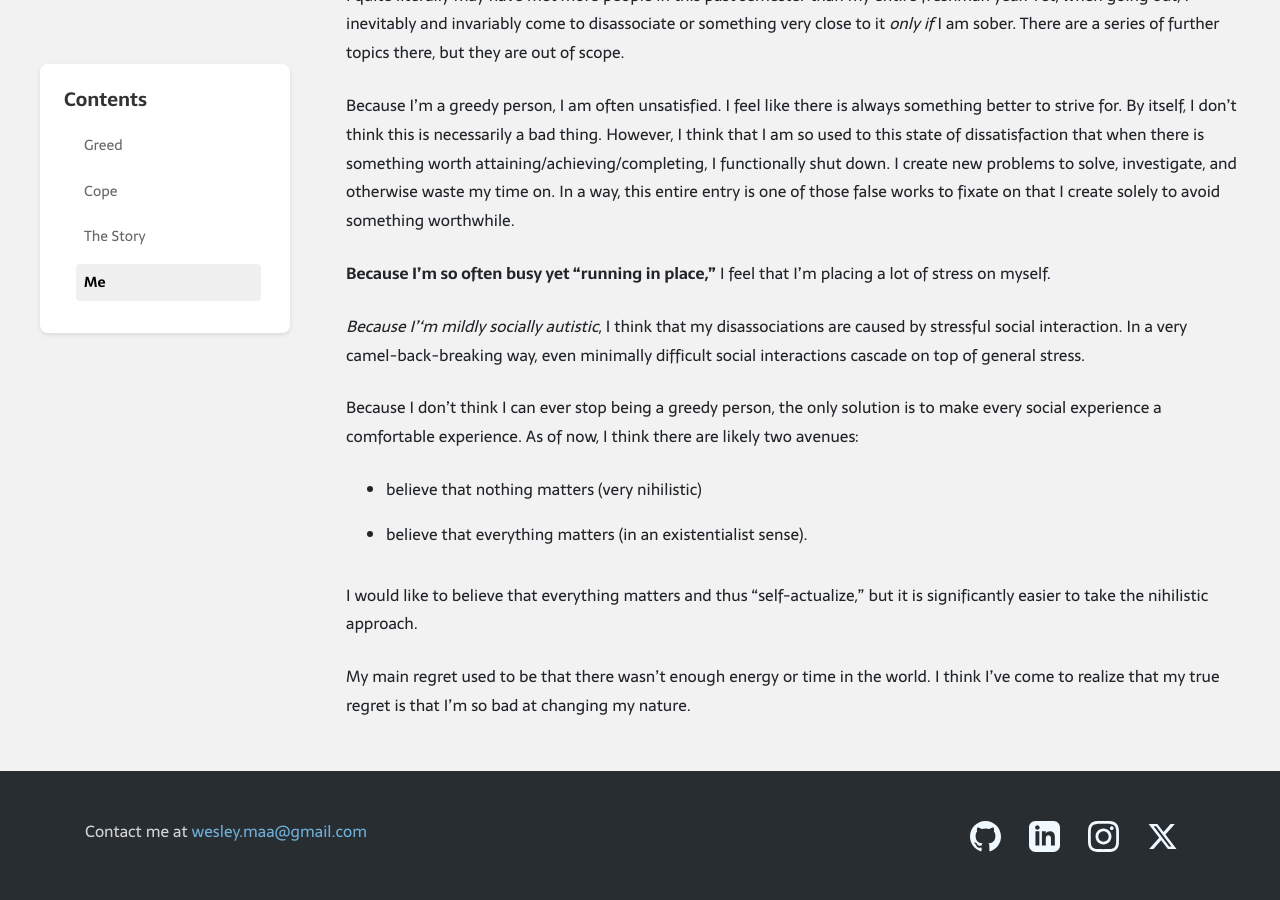
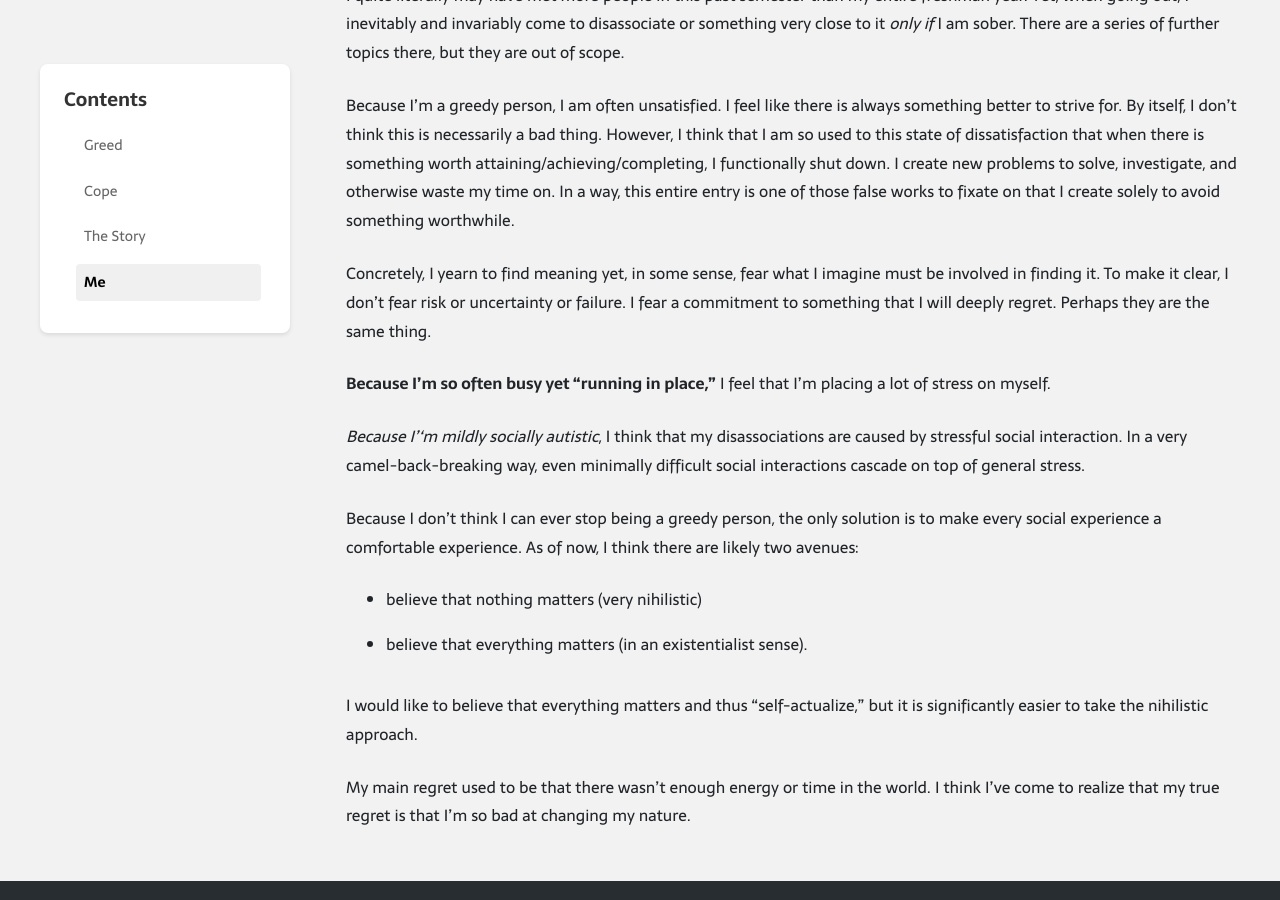
Before and after one commit to WT-MM/PortfolioSite, a Jekyll site: the page built from _posts/2026-02-12-greed-cope.md, in a window 1280 px wide and 900 px high, scrolled down 2045 px. Built offline with Jekyll 4.4.1, drawn with Linux system fonts in a browser that asks for light colours; nearby versions of some CDN libraries.

Commit message:
revision

```diff
--- a/_posts/2026-02-12-greed-cope.md
+++ b/_posts/2026-02-12-greed-cope.md
@@ -40,6 +40,8 @@ I quite literally may have met more people in this past semester than my entire
 
 Because I'm a greedy person, I am often unsatisfied. I feel like there is always something better to strive for. By itself, I don't think this is necessarily a bad thing. However, I think that I am so used to this state of dissatisfaction that when there is something worth attaining/achieving/completing, I functionally shut down. I create new problems to solve, investigate, and otherwise waste my time on. In a way, this entire entry is one of those false works to fixate on that I create solely to avoid something worthwhile.
 
+Concretely, I yearn to find meaning yet, in some sense, fear what I imagine must be involved in finding it. To make it clear, I don't fear risk or uncertainty or failure. I fear a commitment to something that I will deeply regret. Perhaps they are the same thing.
+
 **Because I'm so often busy yet "running in place,"** I feel that I'm placing a lot of stress on myself.
 
 *Because I''m mildly socially autistic*, I think that my disassociations are caused by stressful social interaction. In a very camel-back-breaking way, even minimally difficult social interactions cascade on top of general stress.
```
